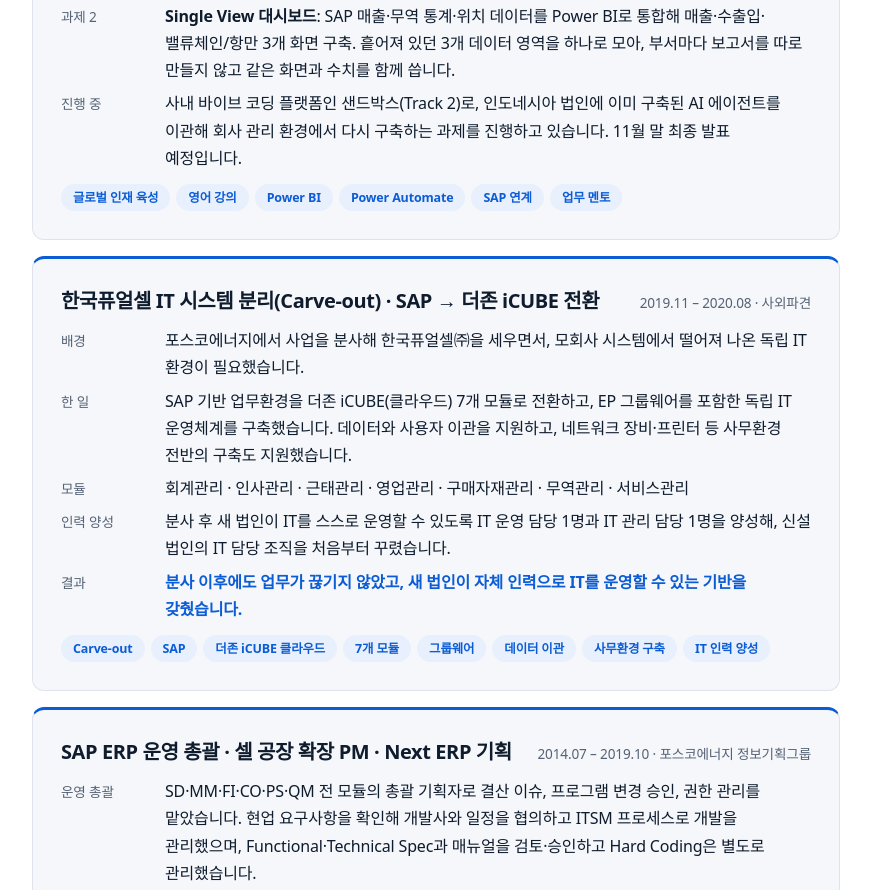
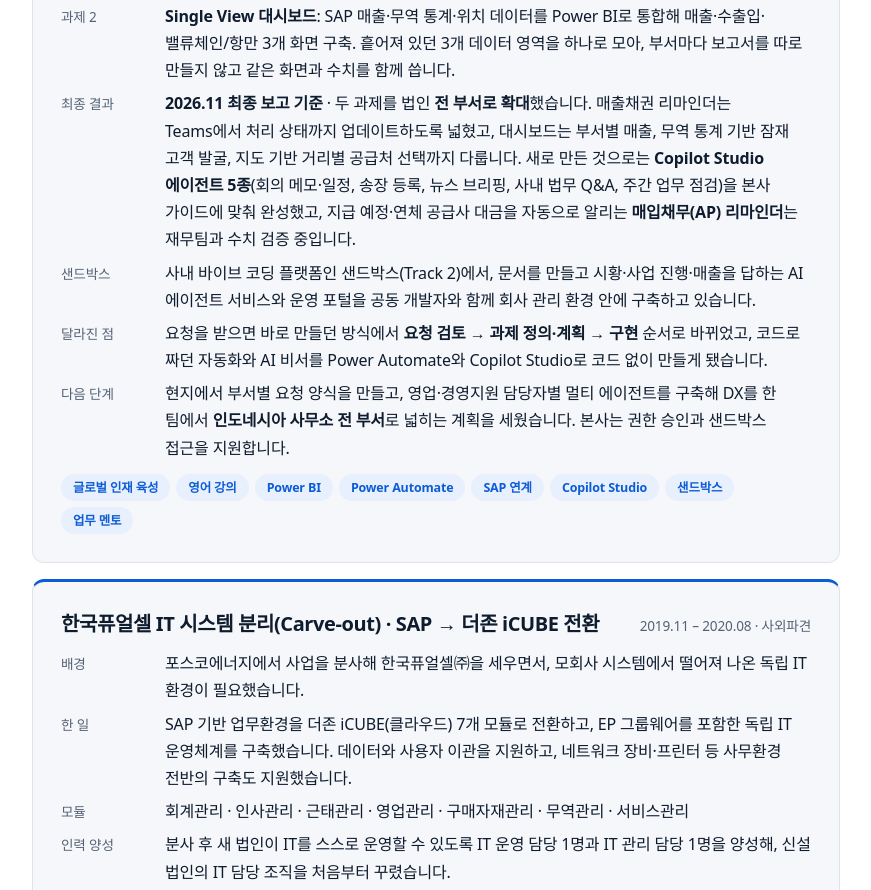
Before and after one commit to JaewoongYoon-hub/JaewoongYoon-hub, a plain HTML site: page index.html in a window 1280 px wide. Shown: the part 2894-3784 px from the top of the page, without its empty margins (324-1195 px from the left). Drawn offline with Linux system fonts and the light colour scheme; a web font is replaced by a local one.

Commit message:
G.Staff program: final results from November report
Co-Authored-By: Claude Opus 5.5 <noreply@anthropic.com>
Claude-Session: https://claude.ai/code/session_01VBbxb3X71XNXfFuuj6NQG5

```diff
--- a/index.html
+++ b/index.html
@@ -423,9 +423,12 @@ footer .wrap { color: #9fb0c8; border-top: 0; }
             <dt>맡은 일</dt><dd>업무 멘토로서 프로그램을 설계하고, Power BI·Power Apps·Power Automate 교육과 실습을 <b>영어로</b> 진행했습니다. 교육에서 끝내지 않고 법인 현업 과제를 함께 정의해 직접 구현하도록 이끌었습니다.</dd>
             <dt>과제 1</dt><dd><b>일일 매출채권(AR) 리마인더</b>: SAP 매출채권 데이터를 Teams·Outlook으로 자동 배포해 연체·만기 임박 건을 식별하고 고객 알림을 표준화. 1인당 주간 업무 1시간 → 15분 미만, 수동 알림 발송 0건, 사용자 6명 → 25명 확대 계획</dd>
             <dt>과제 2</dt><dd><b>Single View 대시보드</b>: SAP 매출·무역 통계·위치 데이터를 Power BI로 통합해 매출·수출입·밸류체인/항만 3개 화면 구축. 흩어져 있던 3개 데이터 영역을 하나로 모아, 부서마다 보고서를 따로 만들지 않고 같은 화면과 수치를 함께 씁니다.</dd>
-            <dt>진행 중</dt><dd>사내 바이브 코딩 플랫폼인 샌드박스(Track 2)로, 인도네시아 법인에 이미 구축된 AI 에이전트를 이관해 회사 관리 환경에서 다시 구축하는 과제를 진행하고 있습니다. 11월 말 최종 발표 예정입니다.</dd>
+            <dt>최종 결과</dt><dd><b>2026.11 최종 보고 기준</b> · 두 과제를 법인 <b>전 부서로 확대</b>했습니다. 매출채권 리마인더는 Teams에서 처리 상태까지 업데이트하도록 넓혔고, 대시보드는 부서별 매출, 무역 통계 기반 잠재 고객 발굴, 지도 기반 거리별 공급처 선택까지 다룹니다. 새로 만든 것으로는 <b>Copilot Studio 에이전트 5종</b>(회의 메모·일정, 송장 등록, 뉴스 브리핑, 사내 법무 Q&amp;A, 주간 업무 점검)을 본사 가이드에 맞춰 완성했고, 지급 예정·연체 공급사 대금을 자동으로 알리는 <b>매입채무(AP) 리마인더</b>는 재무팀과 수치 검증 중입니다.</dd>
+            <dt>샌드박스</dt><dd>사내 바이브 코딩 플랫폼인 샌드박스(Track 2)에서, 문서를 만들고 시황·사업 진행·매출을 답하는 AI 에이전트 서비스와 운영 포털을 공동 개발자와 함께 회사 관리 환경 안에 구축하고 있습니다.</dd>
+            <dt>달라진 점</dt><dd>요청을 받으면 바로 만들던 방식에서 <b>요청 검토 → 과제 정의·계획 → 구현</b> 순서로 바뀌었고, 코드로 짜던 자동화와 AI 비서를 Power Automate와 Copilot Studio로 코드 없이 만들게 됐습니다.</dd>
+            <dt>다음 단계</dt><dd>현지에서 부서별 요청 양식을 만들고, 영업·경영지원 담당자별 멀티 에이전트를 구축해 DX를 한 팀에서 <b>인도네시아 사무소 전 부서</b>로 넓히는 계획을 세웠습니다. 본사는 권한 승인과 샌드박스 접근을 지원합니다.</dd>
           </dl>
-          <ul class="chips" aria-label="주제"><li>글로벌 인재 육성</li><li>영어 강의</li><li>Power BI</li><li>Power Automate</li><li>SAP 연계</li><li>업무 멘토</li></ul>
+          <ul class="chips" aria-label="주제"><li>글로벌 인재 육성</li><li>영어 강의</li><li>Power BI</li><li>Power Automate</li><li>SAP 연계</li><li>Copilot Studio</li><li>샌드박스</li><li>업무 멘토</li></ul>
         </article>
 
         <article class="project">
```
Also changed, not shown: en/index.html (+1 -1 lines), 1 other file.
